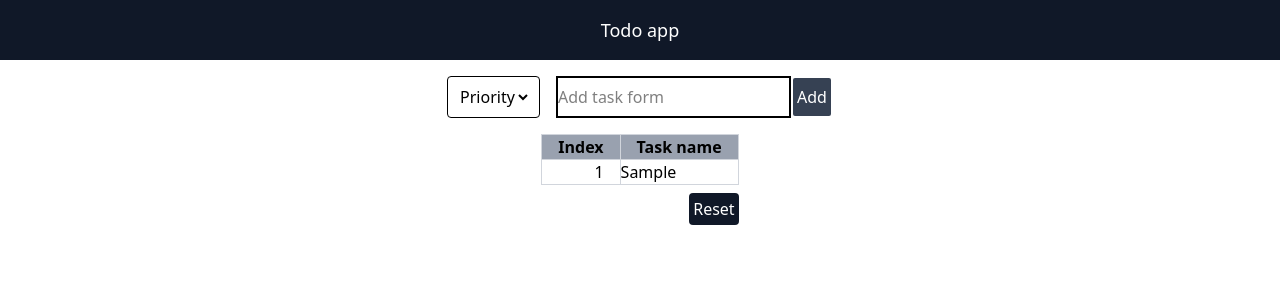
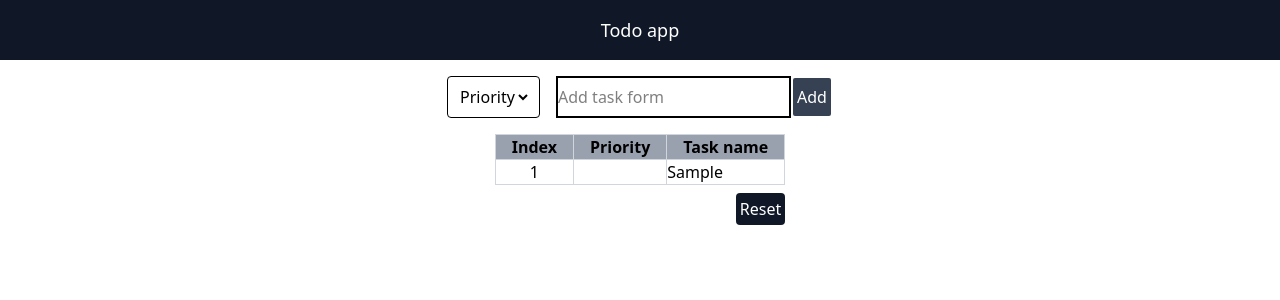
Before and after one commit to loverboykosu/todo_app, a React (Vite) app: page / in a window 1280 px wide. Both pictures are taken after typing "Sample" into the empty fields and a click on the button "Add". Shown: the top 300 px of the page. Built offline with nearby package versions, Linux system fonts and the light colour scheme.

Commit message:
feat: add priority in table

```diff
--- a/src/components/Todo.jsx
+++ b/src/components/Todo.jsx
@@ -5,6 +5,7 @@ const Todo = () => {
   const [input, setInput] = useState("");
   const [isAdd, setIsAdd] = useState(false);
   const [priority, setPriority] = useState("");
+  const [priorityList, setPriorityList] = useState([]);
   const priorities = ["H", "M", "L"];
   const getChange = (e) => {
     setInput(e.target.value);
@@ -13,6 +14,7 @@ const Todo = () => {
   const addList = () => {
     setIsAdd(true);
     setTodoList([...todoList, input]);
+    setPriorityList([...priorityList, priority]);
     setInput("");
     setPriority("");
   };
@@ -68,6 +70,7 @@ const Todo = () => {
                 <thead className="bg-gray-400">
                   <tr>
                     <th className="border border-gray-300 px-4">Index</th>
+                    <th className="border border-gray-300 px-4">Priority</th>
                     <th className="border border-gray-300 px-4">Task name</th>
                   </tr>
                 </thead>
@@ -75,8 +78,11 @@ const Todo = () => {
                   {todoList.map((element, index) => {
                     return (
                       <tr key={index}>
-                        <td className="border border-gray-300 text-right pr-4">
+                        <td className="border border-gray-300 text-center">
                           {index + 1}
+                        </td>
+                        <td className="border border-gray-300 text-center">
+                          {priorityList[index]}
                         </td>
                         <td className="border border-gray-300">{element}</td>
                       </tr>
```
